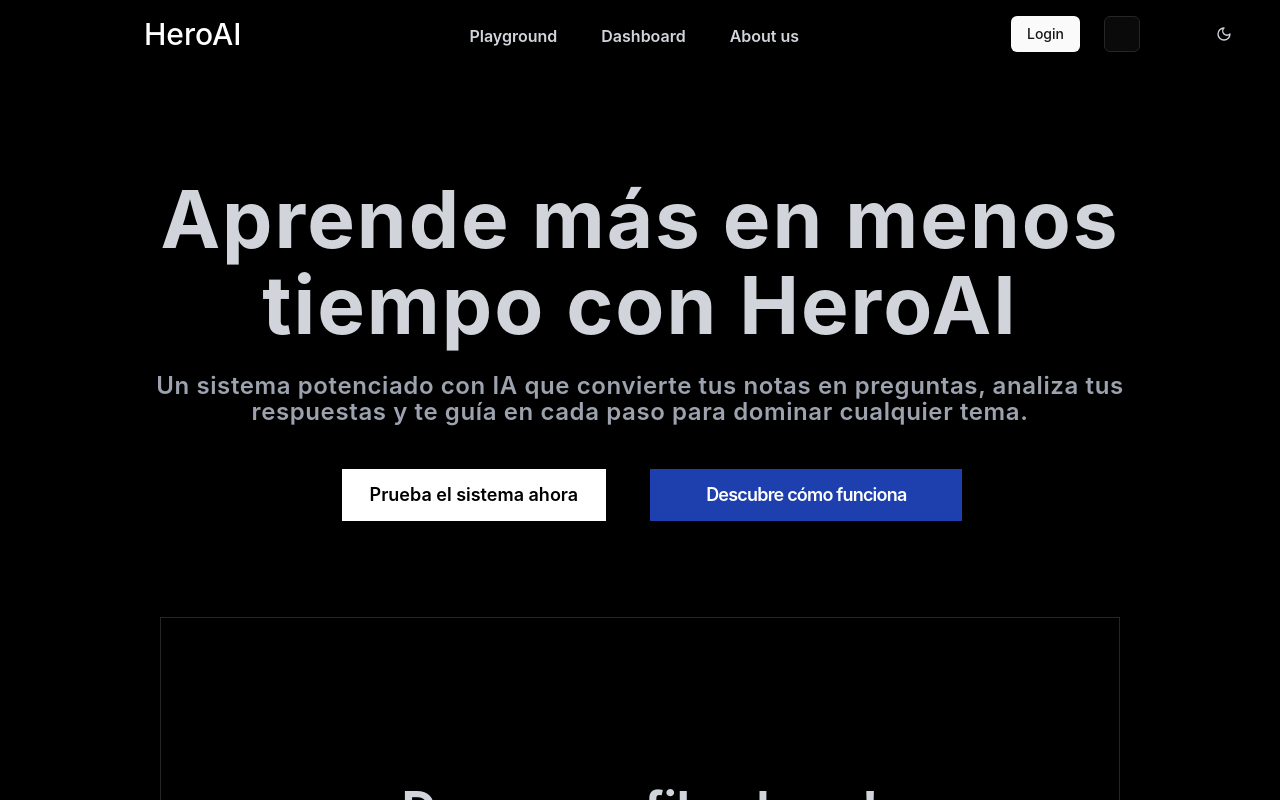
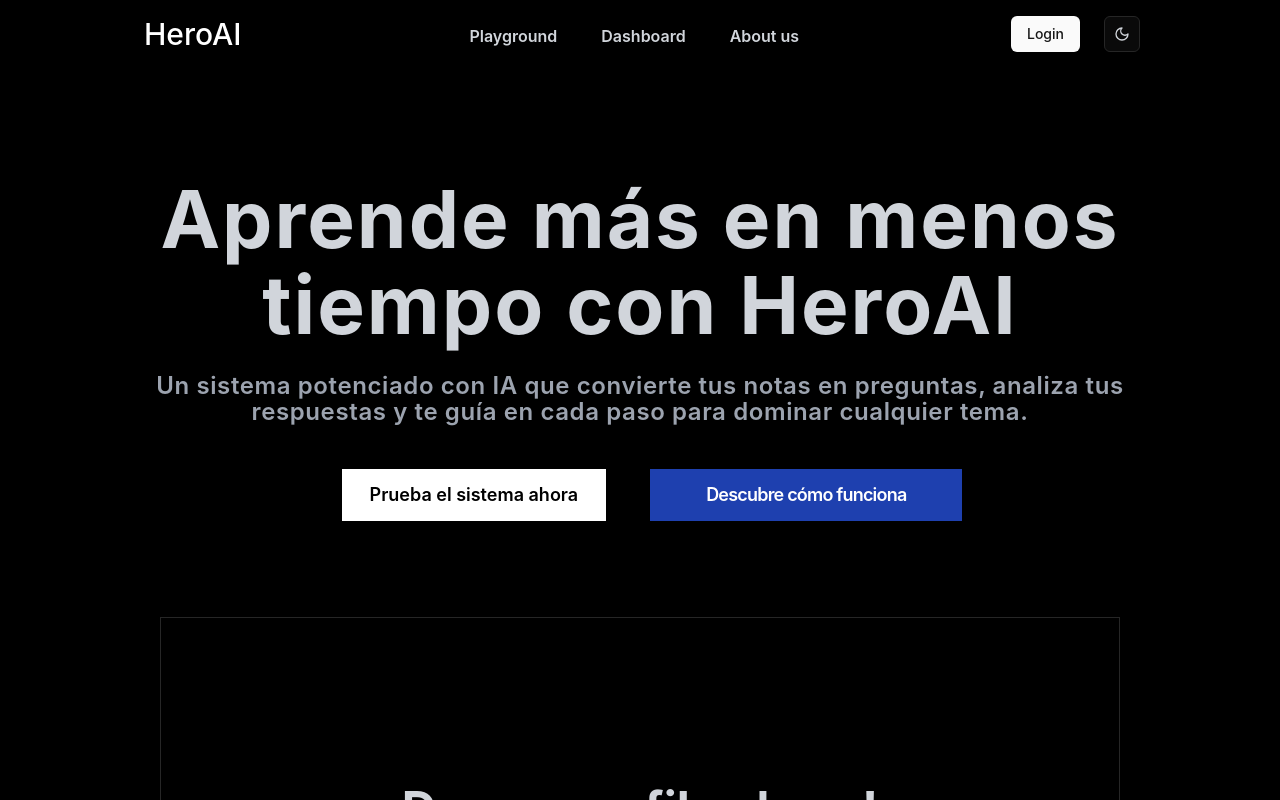
Before and after one commit to loweffort-alt/NeoDevs-HeroAI, a Next.js app: page / in a window 1280 px wide. Shown: the top 800 px of the page. Built offline with nearby package versions, Linux system fonts and the light colour scheme; what @edgestore/react would draw is missing.

Commit message:
New Component

```diff
--- a/app/globals.css
+++ b/app/globals.css
@@ -19,11 +19,6 @@ body {
     url("//db.onlinewebfonts.com/t/e5c490a944bc2b2746f0c851501e46c7.woff") format("woff"),
     url("//db.onlinewebfonts.com/t/e5c490a944bc2b2746f0c851501e46c7.ttf") format("truetype"),
     url("//db.onlinewebfonts.com/t/e5c490a944bc2b2746f0c851501e46c7.svg#AvenirNextW10-Bold") format("svg");
-}
-
-.lucide {
-  width: 48px;
-  right: 48px;
 }
 
 .Avenir {
```
Also changed, not shown: app/(protected)/playground/playground.tsx (+11 -0 lines).
